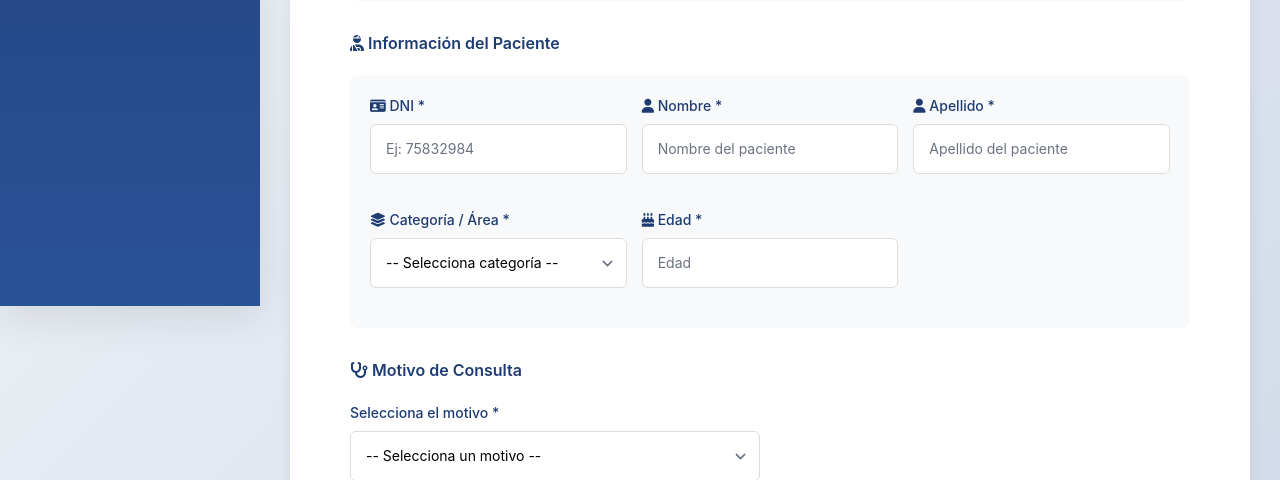
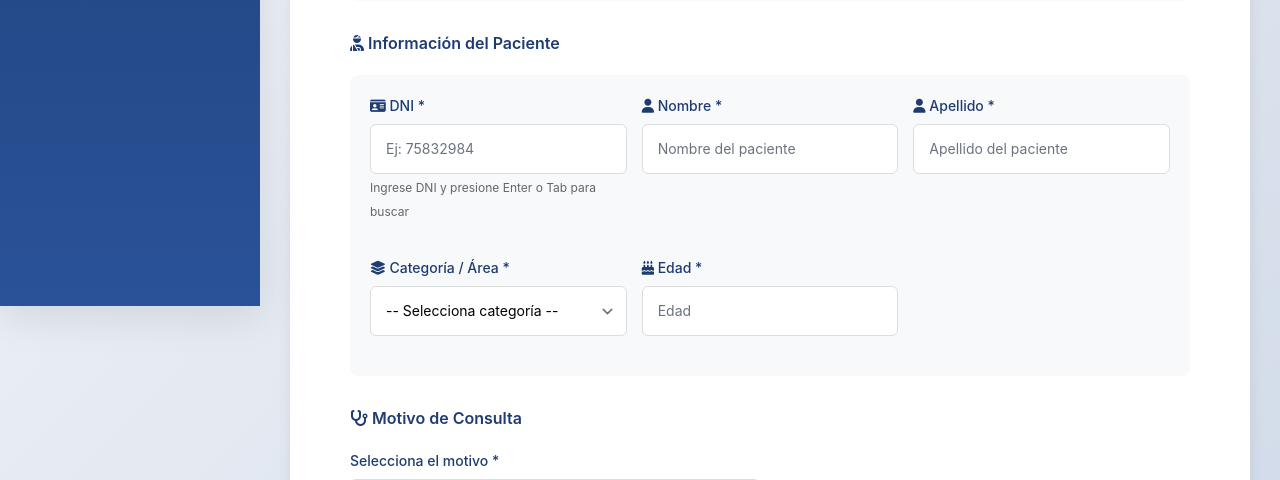
Before and after one commit to legion151515/topico, a Laravel app: page /atenciones/create in a window 1280 px wide. Shown: the part 494-974 px from the top of the page. Run offline with Laravel 12, Linux system fonts and the light colour scheme; a user stored in the database is signed in; data comes from the database, SQL or seed files in the repository; style sheets or scripts are compiled from the project's sources; some libraries are stand-ins or nearby versions.

Commit message:
Corregir Dashboard, auto-completado DNI y modelo Atencion
CORRECCIONES:
1. Dashboard: Reducir de 10 a 5 últimas atenciones ✅
   - Controller actualizado (limit 5)
   - Vista actualizada (título corregido)

2. Auto-completado DNI en Nueva Atención ✅
   - Agregado ID al campo DNI
   - Implementado JavaScript para buscar automáticamente
   - Al ingresar DNI y presionar Enter/Tab:
     * Busca paciente en base de datos
     * Llena automáticamente: nombre, apellido, edad
     * Auto-selecciona categoría y carrera si las tiene
     * Muestra alert de éxito cuando encuentra
     * Permite registro normal si no encuentra
   - Controller buscarPaciente actualizado con más datos:
     * edad, carrera_id, categoria, otros_especificacion

3. Modelo Atencion corregido ✅
   - Eliminado 'dni' y 'nombre_paciente' del fillable
   - Estos campos no existen en la tabla atencions
   - Resuelve error SQL: "no such column: dni"

PENDIENTE:
- Corregir vista edit de atenciones (categoría y hora salida)
- Implementar importación Excel de pacientes
- Corregir reportes y agregar PDFs

```diff
--- a/app/Http/Controllers/AtencionController.php
+++ b/app/Http/Controllers/AtencionController.php
@@ -118,14 +118,17 @@ class AtencionController extends Controller
     }
     public function buscarPaciente($dni)
     {
-        $paciente = Paciente::where('dni', $dni)->first();
+        $paciente = Paciente::with('carrera')->where('dni', $dni)->first();
 
         if ($paciente) {
             return response()->json([
                 'encontrado' => true,
                 'nombre' => $paciente->nombre,
                 'apellido' => $paciente->apellido,
-                'carrera' => $paciente->carrera
+                'edad' => $paciente->edad,
+                'carrera_id' => $paciente->carrera_id,
+                'categoria' => $paciente->carrera ? $paciente->carrera->categoria : null,
+                'otros_especificacion' => $paciente->otros_especificacion
             ]);
         }
 
--- a/app/Http/Controllers/DashboardController.php
+++ b/app/Http/Controllers/DashboardController.php
@@ -21,10 +21,10 @@ class DashboardController extends Controller
             Carbon::today()->addDays(30)
         ])->count();
 
-        // Últimas 10 atenciones
+        // Últimas 5 atenciones
         $ultimas_atenciones = Atencion::with('paciente', 'motivo')
             ->orderBy('created_at', 'desc')
-            ->limit(10)
+            ->limit(5)
             ->get();
 
         // Atenciones por área (carrera)
--- a/app/Models/Atencion.php
+++ b/app/Models/Atencion.php
@@ -6,7 +6,7 @@ use Illuminate\Database\Eloquent\Model;
 
 class Atencion extends Model
 {
-    protected $fillable = ['paciente_id', 'dni', 'nombre_paciente', 'motivo_id', 'motivo_otro', 'fecha', 'hora_entrada', 'hora_salida', 'tipo_salida', 'token_firma', 'observaciones'];
+    protected $fillable = ['paciente_id', 'motivo_id', 'motivo_otro', 'fecha', 'hora_entrada', 'hora_salida', 'tipo_salida', 'token_firma', 'observaciones'];
 
     public function paciente()
     {
--- a/resources/views/atenciones/create.blade.php
+++ b/resources/views/atenciones/create.blade.php
@@ -55,19 +55,20 @@
                 <!-- DNI -->
                 <div class="form-group">
                     <label><i class="fas fa-id-card"></i> DNI *</label>
-                    <input type="text" name="dni" class="form-control" placeholder="Ej: 75832984" required>
+                    <input type="text" id="dni" name="dni" class="form-control" placeholder="Ej: 75832984" required>
+                    <small class="form-text text-muted">Ingrese DNI y presione Enter o Tab para buscar</small>
                 </div>
 
                 <!-- NOMBRE -->
                 <div class="form-group">
                     <label><i class="fas fa-user"></i> Nombre *</label>
-                    <input type="text" name="nombre" class="form-control" placeholder="Nombre del paciente" required>
+                    <input type="text" id="nombre" name="nombre" class="form-control" placeholder="Nombre del paciente" required>
                 </div>
 
                 <!-- APELLIDO -->
                 <div class="form-group">
                     <label><i class="fas fa-user"></i> Apellido *</label>
-                    <input type="text" name="apellido" class="form-control" placeholder="Apellido del paciente" required>
+                    <input type="text" id="apellido" name="apellido" class="form-control" placeholder="Apellido del paciente" required>
                 </div>
 
                 <!-- CATEGORÍA (Área) -->
@@ -441,5 +442,76 @@
             }
         }
     });
+
+    // ============================================
+    // AUTO-COMPLETADO AL BUSCAR POR DNI
+    // ============================================
+    const dniInput = document.getElementById('dni');
+    if (dniInput) {
+        dniInput.addEventListener('blur', function() {
+            buscarPacientePorDNI();
+        });
+
+        dniInput.addEventListener('keypress', function(e) {
+            if (e.key === 'Enter') {
+                e.preventDefault();
+                buscarPacientePorDNI();
+            }
+        });
+    }
+
+    function buscarPacientePorDNI() {
+        const dni = document.getElementById('dni').value;
+
+        if (!dni || dni.length < 8) {
+            return; // No buscar si el DNI es muy corto
+        }
+
+        // Mostrar indicador de carga
+        document.getElementById('nombre').value = 'Buscando...';
+        document.getElementById('apellido').value = 'Buscando...';
+
+        fetch(`/atenciones/buscar/${dni}`)
+            .then(response => response.json())
+            .then(data => {
+                if (data.encontrado) {
+                    // Llenar campos automáticamente
+                    document.getElementById('nombre').value = data.nombre;
+                    document.getElementById('apellido').value = data.apellido;
+
+                    // Mostrar mensaje de éxito
+                    alert('✅ Paciente encontrado: ' + data.nombre + ' ' + data.apellido);
+
+                    // Si tiene carrera, auto-seleccionar
+                    if (data.carrera_id) {
+                        // Primero seleccionar la categoría
+                        if (data.categoria) {
+                            document.getElementById('categoria').value = data.categoria;
+                            // Cargar carreras de esa categoría
+                            cargarCarreras();
+                            // Después de un pequeño delay, seleccionar la carrera
+                            setTimeout(() => {
+                                document.getElementById('carrera_id').value = data.carrera_id;
+                            }, 500);
+                        }
+                    }
+
+                    // Si tiene edad, auto-completar
+                    if (data.edad) {
+                        document.getElementById('edad').value = data.edad;
+                    }
+                } else {
+                    // Limpiar campos
+                    document.getElementById('nombre').value = '';
+                    document.getElementById('apellido').value = '';
+                    console.log('Paciente no encontrado, puede registrarlo normalmente');
+                }
+            })
+            .catch(error => {
+                console.error('Error al buscar paciente:', error);
+                document.getElementById('nombre').value = '';
+                document.getElementById('apellido').value = '';
+            });
+    }
 </script>
 @endsection
--- a/resources/views/dashboard.blade.php
+++ b/resources/views/dashboard.blade.php
@@ -37,10 +37,10 @@
 
 </div>
 
-<!-- ÚLTIMAS 10 ATENCIONES -->
+<!-- ÚLTIMAS 5 ATENCIONES -->
 <div class="card">
     <div class="card-header">
-        <h2>ÚLTIMAS 10 ATENCIONES</h2>
+        <h2>ÚLTIMAS 5 ATENCIONES</h2>
     </div>
     <div style="overflow-x: auto;">
         <table class="table">
```
